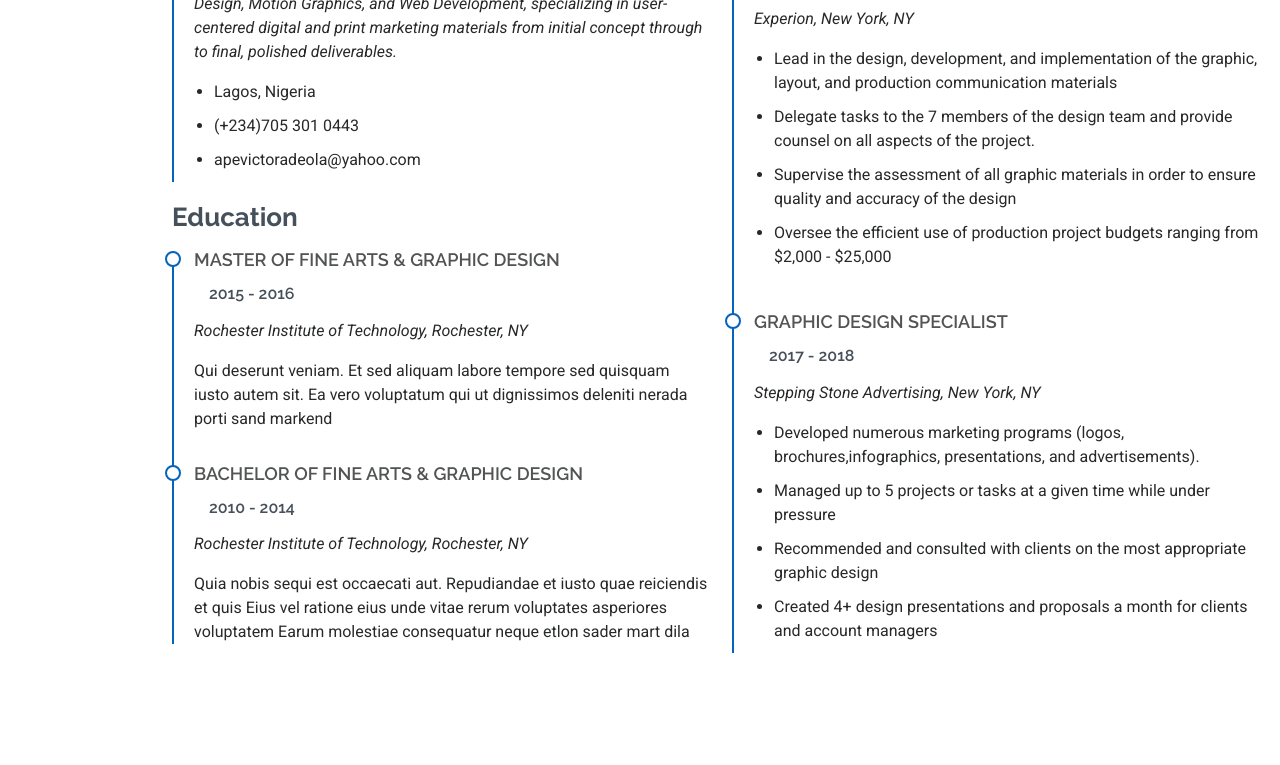
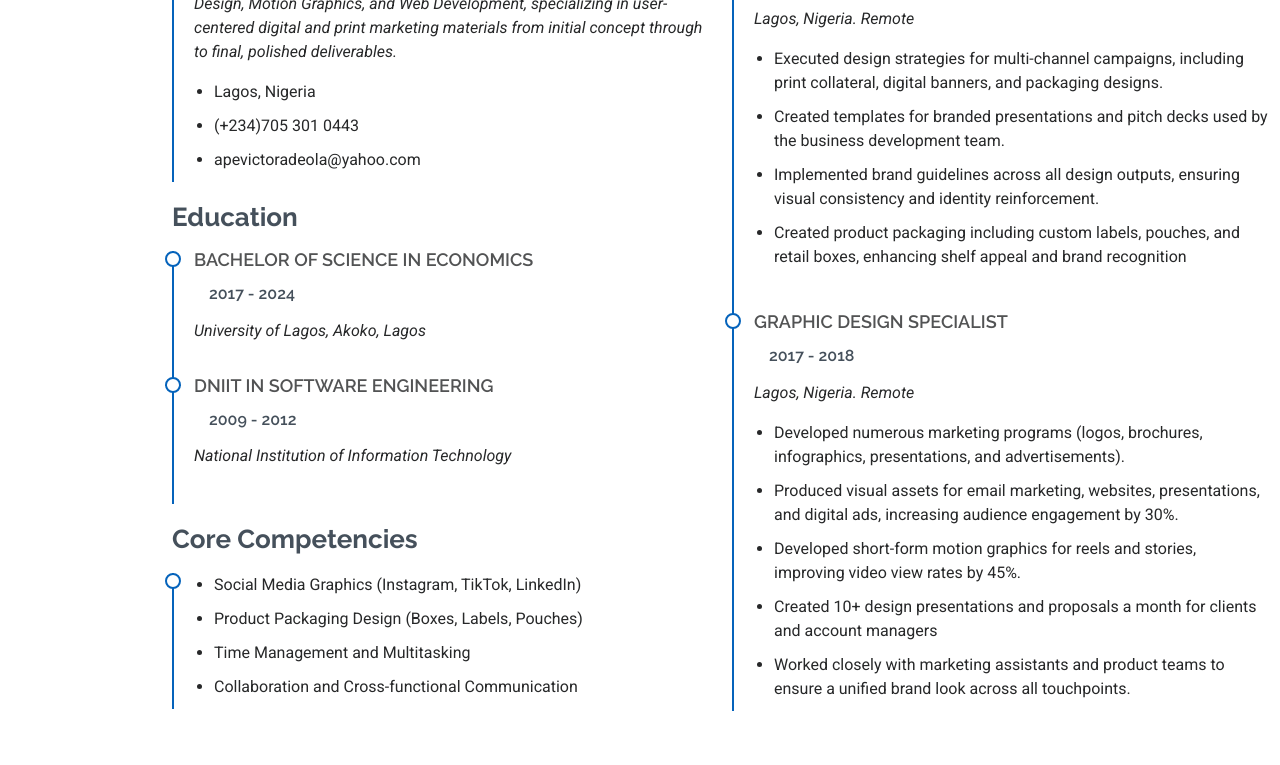
Before and after one commit to AdeGucci90/MyResumeV1, a plain HTML site: page index.html in a window 1280 px wide. Shown: the part 2663-3428 px from the top of the page. Drawn offline with Linux system fonts and the light colour scheme.

Commit message:
Last commit

```diff
--- a/index.html
+++ b/index.html
@@ -4,7 +4,7 @@
 <head>
   <meta charset="utf-8">
   <meta content="width=device-width, initial-scale=1.0" name="viewport">
-  <title>Index - MyPorfolio - Victor Adeola Ape</title>
+  <title>Resume - Victor Adeola Ape</title>
   <meta content="" name="description">
   <meta content="" name="keywords">
 
@@ -28,11 +28,6 @@
   <link href="assets/css/main.css" rel="stylesheet">
 
   <!-- =======================================================
-  * Template Name: MyResume
-  * Template URL: https://bootstrapmade.com/free-html-bootstrap-template-my-resume/
-  * Updated: Jun 29 2024 with Bootstrap v5.3.3
-  * Author: BootstrapMade.com
-  * License: https://bootstrapmade.com/license/
   ======================================================== -->
 </head>
 
@@ -108,7 +103,7 @@
               </div>
               <div class="col-lg-6">
                 <ul>
-                  <li><i class="bi bi-chevron-right"></i> <strong>Degree:</strong> <span>BSc Software Engineering</span></li>
+                  <li><i class="bi bi-chevron-right"></i> <strong>Degree:</strong> <span>BSc</span></li>
                   <li><i class="bi bi-chevron-right"></i> <strong>Freelance:</strong> <span>Available</span></li>
                 </ul>
               </div>
@@ -265,44 +260,53 @@
 
             <h3 class="resume-title">Education</h3>
             <div class="resume-item">
-              <h4>Master of Fine Arts &amp; Graphic Design</h4>
-              <h5>2015 - 2016</h5>
-              <p><em>Rochester Institute of Technology, Rochester, NY</em></p>
-              <p>Qui deserunt veniam. Et sed aliquam labore tempore sed quisquam iusto autem sit. Ea vero voluptatum qui ut dignissimos deleniti nerada porti sand markend</p>
+              <h4>Bachelor of Science in Economics</h4>
+              <h5>2017 - 2024</h5>
+              <p><em>University of Lagos, Akoko, Lagos</em></p>
             </div><!-- Edn Resume Item -->
 
             <div class="resume-item">
-              <h4>Bachelor of Fine Arts &amp; Graphic Design</h4>
-              <h5>2010 - 2014</h5>
-              <p><em>Rochester Institute of Technology, Rochester, NY</em></p>
-              <p>Quia nobis sequi est occaecati aut. Repudiandae et iusto quae reiciendis et quis Eius vel ratione eius unde vitae rerum voluptates asperiores voluptatem Earum molestiae consequatur neque etlon sader mart dila</p>
+              <h4>DNIIT in Software Engineering</h4>
+              <h5>2009 - 2012</h5>
+              <p><em>National Institution of Information Technology</em></p>
             </div><!-- Edn Resume Item -->
 
+            <h3 class="resume-title">Core Competencies</h3>
+            <div class="resume-item">
+               <ul>
+                <li>Social Media Graphics (Instagram, TikTok, LinkedIn)</li>
+                <li>Product Packaging Design (Boxes, Labels, Pouches)</li>
+                <li>Time Management and Multitasking</li>
+                <li>Collaboration and Cross-functional Communication</li>
+              </ul>
+            </div><!-- Edn Resume Item -->
           </div>
 
           <div class="col-lg-6" data-aos="fade-up" data-aos-delay="200">
             <h3 class="resume-title">Professional Experience</h3>
             <div class="resume-item">
-              <h4>Senior graphic design specialist</h4>
+              <h4>Creative Designer specialist (Freelance)</h4>
               <h5>2019 - Present</h5>
-              <p><em>Experion, New York, NY </em></p>
+              <p><em>Lagos, Nigeria. Remote </em></p>
               <ul>
-                <li>Lead in the design, development, and implementation of the graphic, layout, and production communication materials</li>
-                <li>Delegate tasks to the 7 members of the design team and provide counsel on all aspects of the project. </li>
-                <li>Supervise the assessment of all graphic materials in order to ensure quality and accuracy of the design</li>
-                <li>Oversee the efficient use of production project budgets ranging from $2,000 - $25,000</li>
+                <li>Executed design strategies for multi-channel campaigns, including print collateral, digital banners, and packaging designs.</li>
+                <li>Created templates for branded presentations and pitch decks used by the business development team. </li>
+                <li>Implemented brand guidelines across all design outputs, ensuring visual consistency and identity reinforcement.</li>
+                <li>Created product packaging including custom labels, pouches, and retail boxes, enhancing shelf appeal and brand recognition</li>
               </ul>
             </div><!-- Edn Resume Item -->
 
             <div class="resume-item">
               <h4>Graphic design specialist</h4>
               <h5>2017 - 2018</h5>
-              <p><em>Stepping Stone Advertising, New York, NY</em></p>
+              <p><em>Lagos, Nigeria. Remote</em></p>
               <ul>
-                <li>Developed numerous marketing programs (logos, brochures,infographics, presentations, and advertisements).</li>
-                <li>Managed up to 5 projects or tasks at a given time while under pressure</li>
-                <li>Recommended and consulted with clients on the most appropriate graphic design</li>
-                <li>Created 4+ design presentations and proposals a month for clients and account managers</li>
+                <li>Developed numerous marketing programs (logos, brochures, infographics, presentations, and advertisements).</li>
+                <li>Produced visual assets for email marketing, websites, presentations, and digital ads, increasing audience engagement by 30%.</li>
+                <li>Developed short-form motion graphics for reels and stories, improving video view rates by 45%.</li>
+                <li>Created 10+ design presentations and proposals a month for clients and account managers</li>
+                <li>Worked closely with marketing assistants and product teams to ensure a unified brand look across all touchpoints.</li>
+
               </ul>
             </div><!-- Edn Resume Item -->
 
@@ -459,7 +463,7 @@
         <div class="row gy-4">
 
             <div class="col-lg-4 col-md-6" data-aos="fade-up" data-aos-delay="50">
-            <div class="service-item item-cyan position-relative" style="background-image: url('assets/img/Services_img/service_graphic_design.jpg'); background-size: cover; background-position: center; transition: background-color 0.5s; opacity: 0.9;">
+            <div class="service-item item-cyan position-relative" style="background-image: url('assets/img/Services_img/service_graphic_design.jpg'); background-size: cover; background-position: center; transition: background-color 0.9s; opacity: 5.9;">
               <style>
               .service-item.item-cyan:hover {
                 opacity: 1;
@@ -480,7 +484,7 @@
             </div><!-- End Service Item -->
 
             <div class="col-lg-4 col-md-6" data-aos="fade-up" data-aos-delay="75">
-              <div class="service-item item-cyan position-relative" style="background-image: url('assets/img/Services_img/services_motion_design.jpg'); background-size: cover; background-position: center; transition: background-color 0.5s; opacity: 0.9;">
+              <div class="service-item item-cyan position-relative" style="background-image: url('assets/img/Services_img/services_motion_design.jpg'); background-size: cover; background-position: center; transition: background-color 0.9s; opacity: 5.9;">
                 <style>
                 .service-item.item-cyan:hover {
                   opacity: 1;
@@ -496,12 +500,12 @@
                 <a href="#" class="stretched-link">
                 <h3 style="color: white; text-shadow: 1px 1px 2px rgba(0, 0, 0, 0.7);">Picture & Video Production</h3>
                 </a>
-                <p style="color: white; text-shadow: 1px 1px 2px rgba(0, 0, 0, 0.7);">As a graphic designer, I focus on creating visually stunning designs that communicate ideas effectively. My work encompasses branding, print design, and digital media, ensuring a cohesive visual identity across all platforms.</p>
+                <p style="color: white; text-shadow: 1px 1px 2px rgba(0, 0, 0, 0.7);">As a Photo and Motion Designer, I specialize in high-quality image retouching, visual storytelling, and short-form video content creation. From polished product photography to eye-catching reels and animated graphics, I deliver engaging content tailored for digital platforms, social media, websites, and marketing campaigns.</p>
               </div>
               </div><!-- End Service Item -->
 
               <div class="col-lg-4 col-md-6" data-aos="fade-up" data-aos-delay="100">
-                <div class="service-item item-cyan position-relative" style="background-image: url('assets/img/Services_img/service_web_design.jpg'); background-size: cover; background-position: center; transition: background-color 0.5s; opacity: 0.9;">
+                <div class="service-item item-cyan position-relative" style="background-image: url('assets/img/Services_img/service_web_design.jpg'); background-size: cover; background-position: center; transition: background-color 0.9s; opacity: 5.9;">
                   <style>
                   .service-item.item-cyan:hover {
                   opacity: 0.9;
@@ -517,7 +521,7 @@
                   <a href="#" class="stretched-link">
                   <h3 style="color: white; text-shadow: 1px 1px 2px rgba(0, 0, 0, 0.7);">Web Development</h3>
                   </a>
-                  <p style="color: white; text-shadow: 1px 1px 2px rgba(0, 0, 0, 0.7);">I specialize in creating dynamic and responsive websites that provide an exceptional user experience. My web development services include front-end and back-end development, ensuring that your website is both visually appealing and functionally robust.</p>
+                  <p style="color: white; text-shadow: 1px 1px 2px rgba(0, 0, 0, 0.7);">I design and build responsive, user-friendly websites tailored to meet your business goals. From front-end design to back-end functionality, I develop secure, scalable, and performance-optimized web solutions. Whether you need a landing page, an e-commerce store, or a full-scale web application, I use modern technologies to ensure fast load times, mobile compatibility, and seamless user experiences.</p>
                 </div>
                 </div><!-- End Service Item -->
         </div>
@@ -744,10 +748,10 @@
       <h3 class="sitename">Victor Adeola Ape</h3>
       <p>Follow and Connect with me each platforms</p>
       <div class="social-links d-flex justify-content-center">
-        <a href=""><i class="bi bi-linkedin"></i></a>
-        <a href=""><i class="bi bi-github"></i></a>
-        <a href=""><i class="bi bi-facebook"></i></a>
-        <a href=""><i class="bi bi-instagram"></i></a>
+        <a href="www.linkedin.com/in/victor-adeola-ape"><i class="bi bi-linkedin"></i></a>
+        <a href="https://github.com/AdeGucci90"><i class="bi bi-github"></i></a>
+        <a href="#"><i class="bi bi-facebook"></i></a>
+        <a href="#"><i class="bi bi-instagram"></i></a>
 
       </div>
       <div class="container">
```
